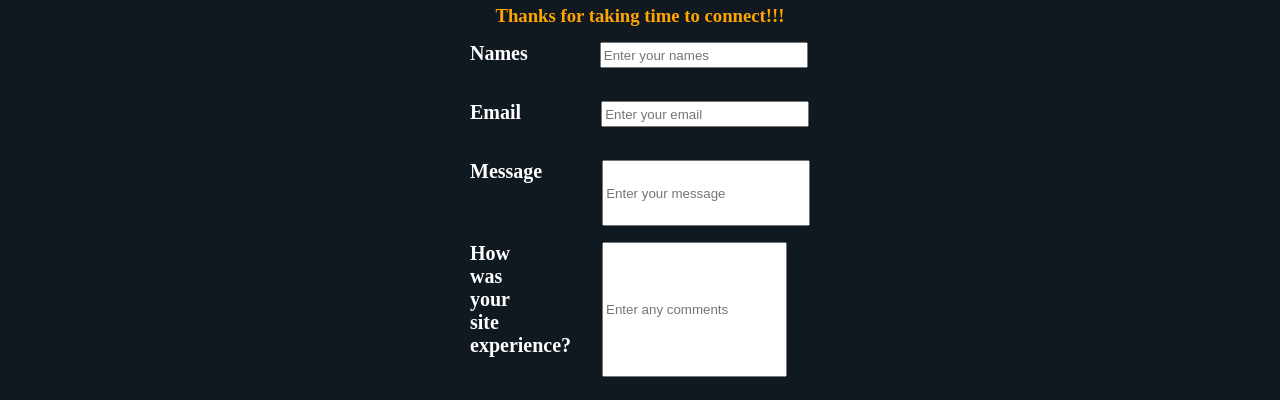
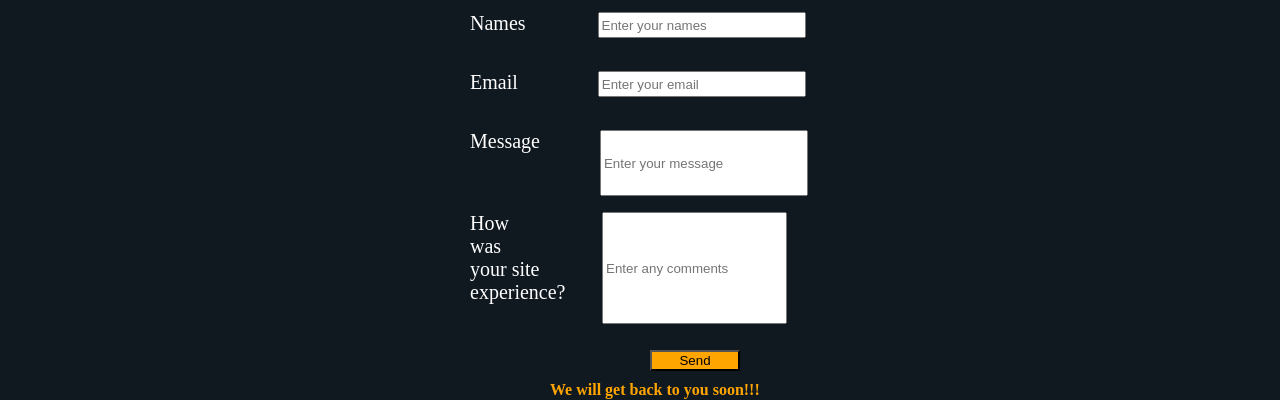
Before and after one commit to Adadie/Fresh, a plain HTML site: page UI/Contacts.html in a window 1280 px wide. Shown: the part 124-524 px from the top of the page. Drawn offline with Linux system fonts and the light colour scheme.

Commit message:
Add Firebase SDK and remove inline CSS

```diff
--- a/UI/Contacts.html
+++ b/UI/Contacts.html
@@ -37,16 +37,15 @@
 </header>
              <!--body starts here-->
               <div id="contact">
-          <h1><b>QUESTIONS & QUERIES</b></h1>
-          <h3> Thanks for taking time to connect!!!</h3>
+          <h1>QUESTIONS & QUERIES</h1>
         </div>
         <div class="register">
-            <form class="form" id="contactform">
-            	 <p><label for="Names" id="nameslabel"><b>Names</b></label><input type = "text" id="namesinputbox" placeholder="Enter your names" name="names" required></p>
-                 <p><label for="Email" id="emaillabel"><b>Email</b></label><input type = "text" id="emailinputbox" placeholder="Enter your email" name="email" required></p>
-            	 <p><label for="Names" id="messagelabel"><b>Message</b></label><input type = "text" id="messageinputbox" placeholder="Enter your message" name="message" required></p>
-                 <p><label for="psw" id="commentslabel"><b>How was your site experience?</b></label><input type = "text" id="commentsinputbox" placeholder="Enter any comments" name="comments"></p>
-                 <button type= "submit" id="messagebtn"> <b>Send</b> </button>
+            <form class="form" id="contactform" name="contactform">
+            	 <p><label for="Names" id="nameslabel">Names</label><input type = "text" id="namesinputbox" placeholder="Enter your names" name="names" required></p>
+                 <p><label for="Email" id="emaillabel">Email</label><input type = "text" id="emailinputbox" placeholder="Enter your email" name="email" required></p>
+            	 <p><label for="Names" id="messagelabel">Message</label><input type = "text" id="messageinputbox" placeholder="Enter your message" name="message" required></p>
+                 <p><label for="psw" id="commentslabel">How was your site experience?</label><input type = "text" id="commentsinputbox" placeholder="Enter any comments" name="comments"></p>
+                 <button id="messagebtn"> Send </button>
             </form>
                 <p id="thanks">We will get back to you soon!!!</p>
 	    </div>
@@ -82,5 +81,6 @@
 	firebase.analytics();
 	const db = firebase.firestore();
   </script>
+<script src="./form.js"></script>
 <script src="./Firestore.js"></script>
 </body>
```
